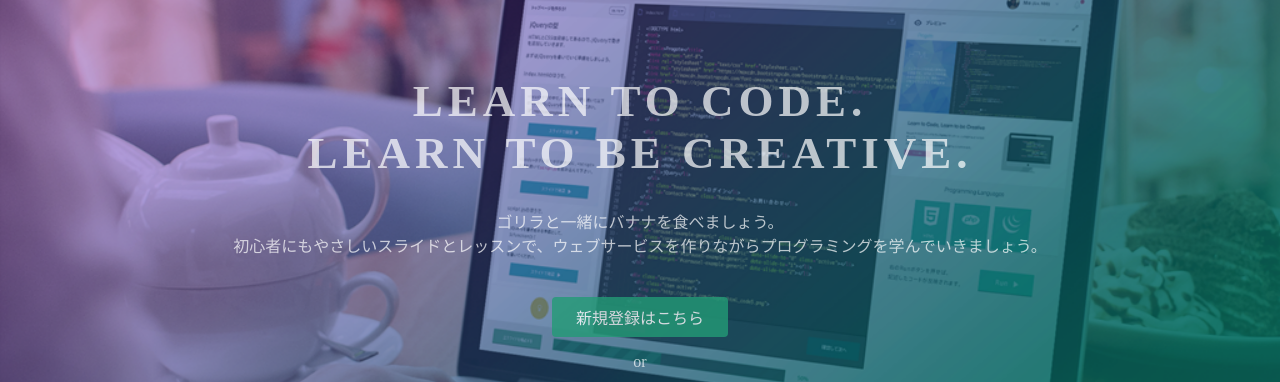
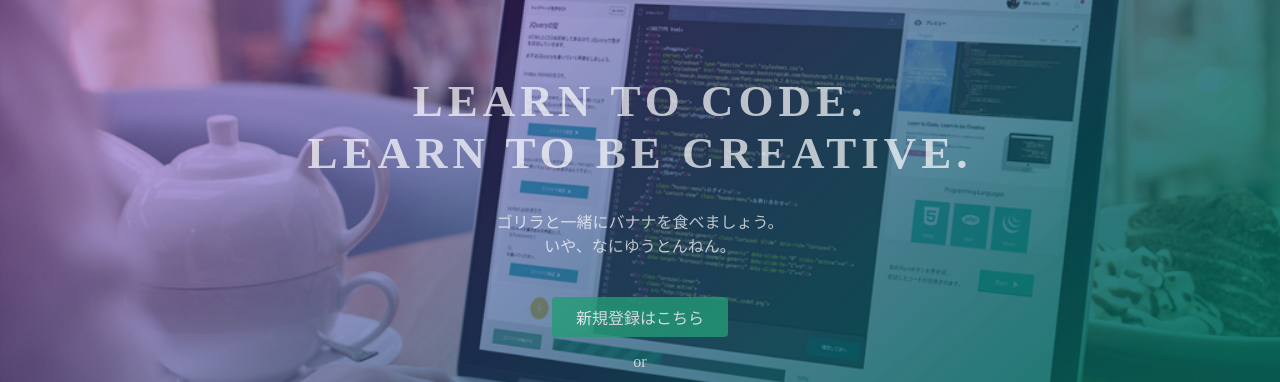
Before and after one commit to gorigoriraya/gorigoriraya.github.io, a plain HTML site: page index.html in a window 1280 px wide. Shown: the part 135-517 px from the top of the page. Drawn offline with Linux system fonts and the light colour scheme.

Commit message:
Update index.html

```diff
--- a/index.html
+++ b/index.html
@@ -24,7 +24,7 @@
   <div class="top-wrapper">
     <div class="container">
       <h1>LEARN TO CODE.<br>LEARN TO BE CREATIVE.</h1>
-      <p>ゴリラと一緒にバナナを食べましょう。<br>初心者にもやさしいスライドとレッスンで、ウェブサービスを作りながらプログラミングを学んでいきましょう。</p>
+      <p>ゴリラと一緒にバナナを食べましょう。<br>いや、なにゆうとんねん。</p>
       <div class="btn-wrapper">
         <a href="#" class="btn signup">新規登録はこちら</a>
         <p>or</p>
```
